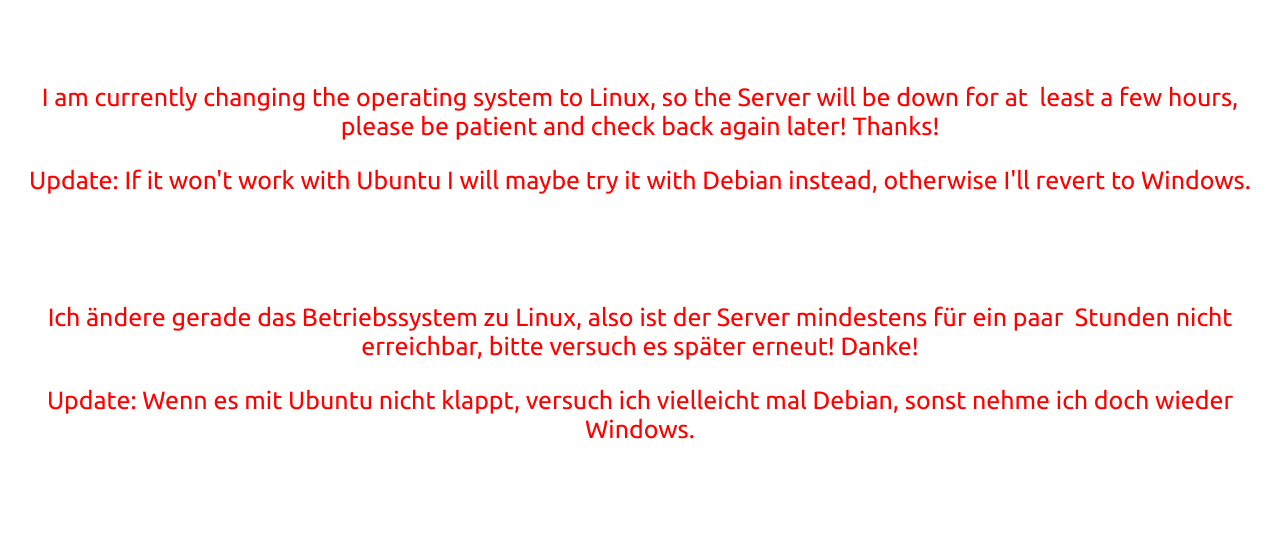
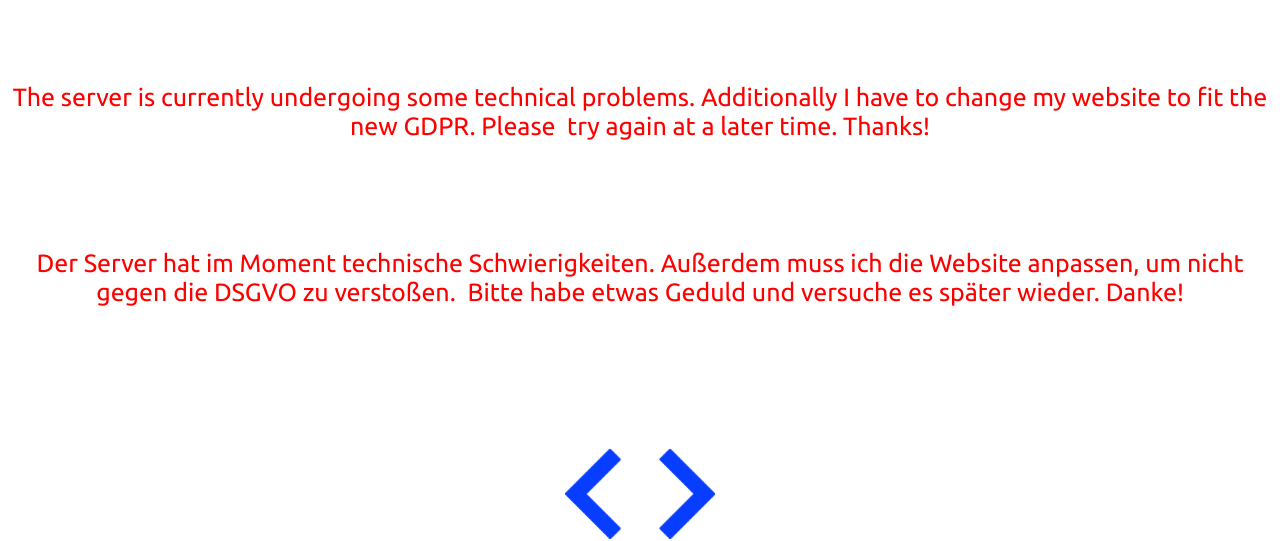
Before and after one commit to Sv443/GitHub.io-Page, a plain HTML site: page server_down.html in a window 1280 px wide. Shown: the part 194-735 px from the top of the page. Drawn offline with Linux system fonts and the light colour scheme.

Commit message:
Update server_down.html

```diff
--- a/server_down.html
+++ b/server_down.html
@@ -9,13 +9,11 @@
 <br><br>
 <p style="font-size:50px;">:(</p>
 <br>
-<p>I am currently changing the operating system to Linux, so the Server will be down for at&nbsp;
-least a few hours, please be patient and check back again later! Thanks!</p>
-<p>Update: If it won't work with Ubuntu I will maybe try it with Debian instead, otherwise I'll revert to Windows.</p>
+<p>The server is currently undergoing some technical problems. Additionally I have to change my website to fit the new GDPR. Please&nbsp;
+try again at a later time. Thanks!</p>
 <br><br>
-<p>Ich ändere gerade das Betriebssystem zu Linux, also ist der Server mindestens für ein paar&nbsp;
-Stunden nicht erreichbar, bitte versuch es später erneut! Danke!</p>
-<p>Update: Wenn es mit Ubuntu nicht klappt, versuch ich vielleicht mal Debian, sonst nehme ich doch wieder Windows.</p>
+<p>Der Server hat im Moment technische Schwierigkeiten. Außerdem muss ich die Website anpassen, um nicht gegen die DSGVO zu verstoßen.&nbsp;
+Bitte habe etwas Geduld und versuche es später wieder. Danke!</p>
 <br><br><br>
 <a href="https://sv443.github.io/code" target="_self"><img src="resources/images/codematerial_blue_square.png" width="150px" height="150px"></img></a>
 <br><a href="/" target="_self" style="text-decoration:none;color:blue;">Code</a>
```
